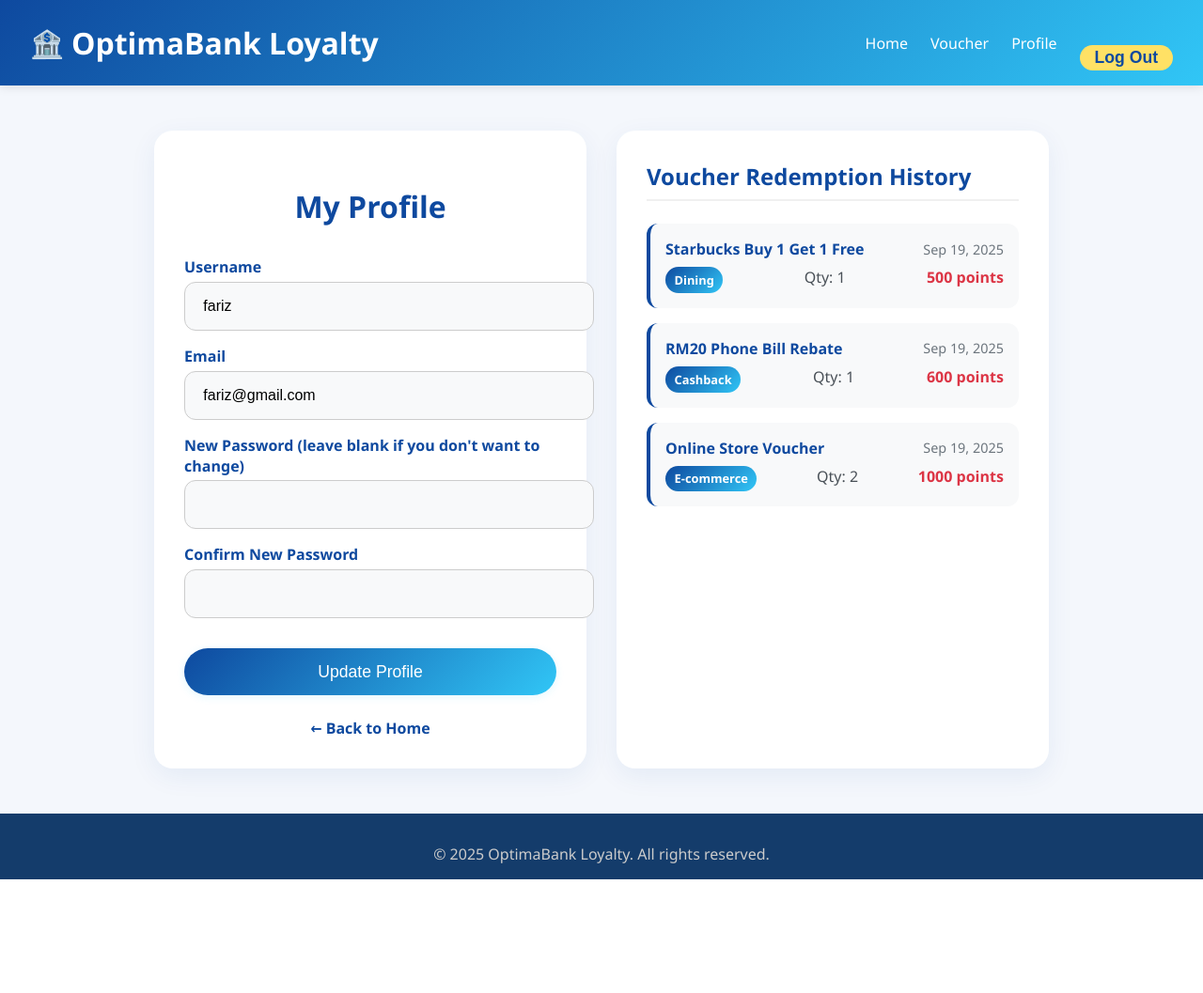
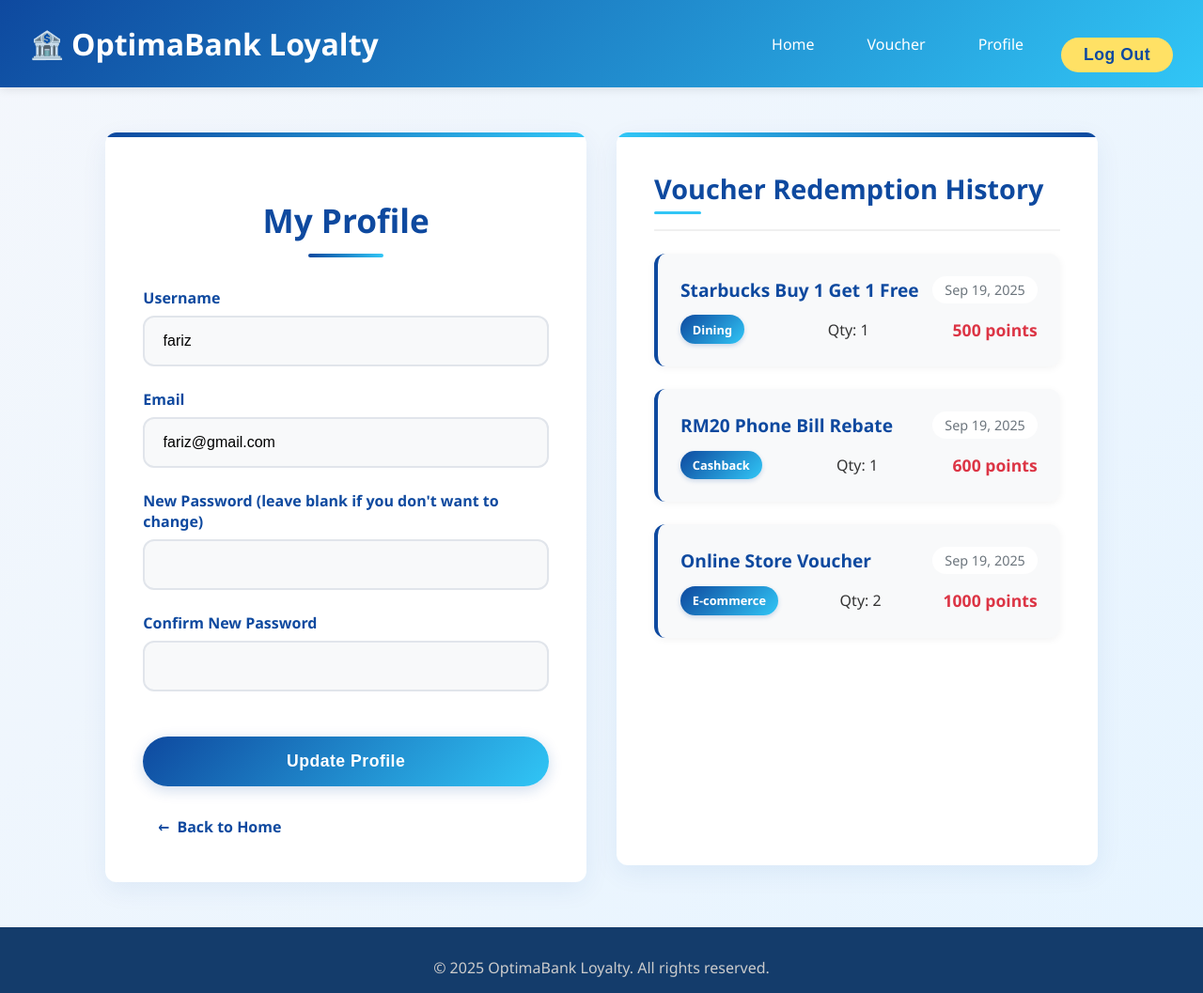
Before and after one commit to FarizRohizad/gift1bankvoucher, a PHP site: page /profile.php in a window 1280 px wide. Shown: the whole page at 94% size. Before the commit the page ends 936 px from the top, so only its background shows below. Run offline with PHP 8.4, Linux system fonts and the light colour scheme; a user stored in the database is signed in; data comes from the database, SQL or seed files in the repository; some libraries are stand-ins or nearby versions.

Commit message:
Update profile.php

```diff
--- a/profile.php
+++ b/profile.php
@@ -91,25 +91,44 @@ $redemption_history = $history_result->fetch_all(MYSQLI_ASSOC);
     <script src="https://ajax.googleapis.com/ajax/libs/jquery/3.7.1/jquery.min.js"></script>
     <script src="toastr.min.js"></script>
     <style>
+    :root {
+        --primary-blue: #0e499f;
+        --secondary-blue: #31c6f6;
+        --light-blue: #e6f4ff;
+        --dark-blue: #143c6b;
+        --accent-yellow: #ffe165;
+        --text-dark: #333;
+        --text-light: #6c757d;
+        --white: #ffffff;
+        --light-gray: #f8f9fa;
+        --border-radius: 12px;
+        --box-shadow: 0 8px 28px rgba(14,73,159,0.07);
+        --transition: all 0.3s ease;
+    }
+
     body {
         font-family: 'Segoe UI', Tahoma, Geneva, Verdana, sans-serif;
-        background: #f4f7fc;
+        background: linear-gradient(135deg, #f4f7fc 0%, #e6f4ff 100%);
         margin: 0;
         padding: 0;
         min-height: 100vh;
         display: flex;
         flex-direction: column;
+        color: var(--text-dark);
     }
 
     /* ===== HEADER ===== */
     .header {
-        background: linear-gradient(135deg, #0e499f, #31c6f6);
-        color: white;
+        background: linear-gradient(135deg, var(--primary-blue), var(--secondary-blue));
+        color: var(--white);
         padding: 1rem 2rem;
         display: flex;
         justify-content: space-between;
         align-items: center;
         box-shadow: 0 2px 10px rgba(0,0,0,0.1);
+        position: sticky;
+        top: 0;
+        z-index: 100;
     }
 
     .logo {
@@ -129,33 +148,35 @@ $redemption_history = $history_result->fetch_all(MYSQLI_ASSOC);
         gap: 1.5rem;
     }
     .nav-links a {
-        color: #fff;
+        color: var(--white);
         text-decoration: none;
         font-weight: 500;
-        transition: color 0.3s;
+        transition: var(--transition);
+        padding: 0.5rem 1rem;
+        border-radius: 50px;
     }
     .nav-links a:hover {
-        color: #ffe165;
+        color: var(--accent-yellow);
+        background: rgba(255, 255, 255, 0.1);
     }
 
     /* ===== LOGOUT BUTTON ===== */
     header .logout-btn {
-    background: #ffe165 !important;
-    color: #0e499f !important;
+        background: var(--accent-yellow) !important;
+        color: var(--primary-blue) !important;
         border: none !important;
-    padding: 0.2rem 1rem !important;
+        padding: 0.5rem 1.5rem !important;
         border-radius: 50px !important;
         font-weight: 600 !important;
         cursor: pointer !important;
-    transition: all 0.3s !important;
+        transition: var(--transition) !important;
         box-shadow: none !important;
     }
     header .logout-btn:hover {
         background: #ffd633 !important;
-    color: #0e499f !important;
         transform: scale(1.05);
+        box-shadow: 0 4px 12px rgba(255, 225, 101, 0.3);
     }
-
 
     /* ===== MAIN CONTENT ===== */
     .main-container {
@@ -170,116 +191,182 @@ header .logout-btn:hover {
     /* ===== PROFILE SECTION ===== */
     .profile-section {
         flex: 1;
-        background: white;
-        padding: 2rem;
-        border-radius: 20px;
-        box-shadow: 0 8px 28px rgba(14,73,159,0.07);
+        background: var(--white);
+        padding: 2.5rem;
+        border-radius: var(--border-radius);
+        box-shadow: var(--box-shadow);
+        position: relative;
+        overflow: hidden;
+    }
+
+    .profile-section::before {
+        content: '';
+        position: absolute;
+        top: 0;
+        left: 0;
+        width: 100%;
+        height: 5px;
+        background: linear-gradient(90deg, var(--primary-blue), var(--secondary-blue));
     }
 
     /* ===== HISTORY SECTION ===== */
     .history-section {
         flex: 1;
-        background: white;
-        padding: 2rem;
-        border-radius: 20px;
-        box-shadow: 0 8px 28px rgba(14,73,159,0.07);
+        background: var(--white);
+        padding: 2.5rem;
+        border-radius: var(--border-radius);
+        box-shadow: var(--box-shadow);
         max-height: 700px;
         overflow-y: auto;
+        position: relative;
+    }
+
+    .history-section::before {
+        content: '';
+        position: absolute;
+        top: 0;
+        left: 0;
+        width: 100%;
+        height: 5px;
+        background: linear-gradient(90deg, var(--secondary-blue), var(--primary-blue));
     }
 
     h2 {
-        color: #0e499f;
+        color: var(--primary-blue);
         text-align: center;
         margin-bottom: 2rem;
-        font-size: 2rem;
+        font-size: 2.2rem;
+        position: relative;
+        padding-bottom: 1rem;
+    }
+
+    h2::after {
+        content: '';
+        position: absolute;
+        bottom: 0;
+        left: 50%;
+        transform: translateX(-50%);
+        width: 80px;
+        height: 4px;
+        background: linear-gradient(90deg, var(--primary-blue), var(--secondary-blue));
+        border-radius: 2px;
     }
 
     /* ===== FORM ===== */
+    .form-group {
+        margin-bottom: 1.5rem;
+    }
+
     form label {
         display: block;
-        margin-top: 1rem;
+        margin-bottom: 0.5rem;
         font-weight: 600;
-        color: #0e499f;
+        color: var(--primary-blue);
+        font-size: 1rem;
     }
+
     form input[type="text"],
     form input[type="email"],
     form input[type="password"] {
         width: 100%;
         padding: 1rem 1.2rem;
-        margin-top: 0.3rem;
-        border: 1px solid #ccc;
-        border-radius: 12px;
+        border: 2px solid #e1e5eb;
+        border-radius: var(--border-radius);
         font-size: 1rem;
-        background: #f8f9fa;
-        transition: all 0.3s;
+        background: var(--light-gray);
+        transition: var(--transition);
+        box-sizing: border-box;
     }
+
     form input[type="text"]:focus,
     form input[type="email"]:focus,
     form input[type="password"]:focus {
         outline: none;
-        border-color: #31c6f6;
-        background: white;
+        border-color: var(--secondary-blue);
+        background: var(--white);
         box-shadow: 0 0 0 3px rgba(49,198,246,0.1);
     }
 
     /* ===== SUBMIT BUTTON ===== */
     button[type="submit"] {
-        margin-top: 2rem;
+        margin-top: 1.5rem;
         width: 100%;
-        background: linear-gradient(135deg, #0e499f, #31c6f6);
-        color: white;
+        background: linear-gradient(135deg, var(--primary-blue), var(--secondary-blue));
+        color: var(--white);
         border: none;
-        padding: 0.9rem;
+        padding: 1rem;
         font-size: 1.1rem;
         border-radius: 50px;
         cursor: pointer;
-        transition: all 0.3s;
-        box-shadow: 0 2px 8px rgba(49,198,246,0.13);
+        transition: var(--transition);
+        box-shadow: 0 4px 15px rgba(14,73,159,0.2);
+        font-weight: 600;
+        letter-spacing: 0.5px;
     }
+
     button[type="submit"]:hover {
-        background: #31c6f6;
-        color: #0e499f;
-        box-shadow: 0 6px 18px rgba(14,73,159,0.13);
+        background: linear-gradient(135deg, var(--secondary-blue), var(--primary-blue));
+        box-shadow: 0 6px 20px rgba(14,73,159,0.3);
+        transform: translateY(-2px);
     }
 
     /* ===== MESSAGE BOX ===== */
     .message {
         margin-top: 1rem;
-        padding: 0.8rem;
-        border-radius: 8px;
+        padding: 1rem;
+        border-radius: var(--border-radius);
         text-align: center;
         font-weight: 600;
+        border-left: 4px solid;
     }
+
     .error {
         background: #f8d7da;
         color: #842029;
+        border-left-color: #dc3545;
     }
+
     .success {
         background: #d1e7dd;
         color: #0f5132;
+        border-left-color: #198754;
     }
 
     /* ===== BACK LINK ===== */
     .back-link {
-        display: block;
+        display: inline-flex;
+        align-items: center;
         margin-top: 1.5rem;
-        text-align: center;
-        color: #0e499f;
+        color: var(--primary-blue);
         text-decoration: none;
         font-weight: 600;
+        transition: var(--transition);
+        padding: 0.5rem 1rem;
+        border-radius: 50px;
     }
+
     .back-link:hover {
-        text-decoration: underline;
+        color: var(--secondary-blue);
+        background: var(--light-blue);
+        text-decoration: none;
+        transform: translateX(-5px);
+    }
+
+    .back-link::before {
+        content: '←';
+        margin-right: 8px;
+        transition: var(--transition);
     }
 
     /* ===== FOOTER ===== */
     footer.footer {
-        background: #143c6b;
-        color: white;
+        background: var(--dark-blue);
+        color: var(--white);
         padding: 2rem 1rem 1rem;
         text-align: center;
         margin-top: auto;
     }
+
     footer.footer p {
         margin: 0;
         color: #ccc;
@@ -291,92 +378,117 @@ header .logout-btn:hover {
         justify-content: space-between;
         align-items: center;
         margin-bottom: 1.5rem;
-        padding-bottom: 0.5rem;
+        padding-bottom: 1rem;
         border-bottom: 2px solid #f0f0f0;
     }
 
     .history-header h3 {
-        color: #0e499f;
+        color: var(--primary-blue);
         margin: 0;
-        font-size: 1.5rem;
+        font-size: 1.8rem;
+        position: relative;
+        padding-bottom: 0.5rem;
     }
 
-    .history-table {
-        width: 100%;
-        border-collapse: collapse;
-        margin-top: 1rem;
-    }
-
-    .history-table th,
-    .history-table td {
-        padding: 0.8rem;
-        text-align: left;
-        border-bottom: 1px solid #eaeaea;
-    }
-
-    .history-table th {
-        background-color: #f4f7fc;
-        color: #0e499f;
-        font-weight: 600;
-        position: sticky;
-        top: 0;
-    }
-
-    .history-table tr:hover {
-        background-color: #f8f9fa;
-    }
-
-    .no-history {
-        text-align: center;
-        padding: 2rem;
-        color: #6c757d;
-        font-style: italic;
-    }
-
-    .category-badge {
-        display: inline-block;
-        padding: 0.3rem 0.6rem;
-        border-radius: 50px;
-        font-size: 0.8rem;
-        font-weight: 600;
-        background: linear-gradient(135deg, #0e499f, #31c6f6);
-        color: white;
-    }
-
-    .cost-cell {
-        color: #dc3545;
-        font-weight: 600;
+    .history-header h3::after {
+        content: '';
+        position: absolute;
+        bottom: 0;
+        left: 0;
+        width: 50px;
+        height: 3px;
+        background: var(--secondary-blue);
+        border-radius: 2px;
     }
 
     .history-item {
-        margin-bottom: 1rem;
-        padding: 1rem;
-        border-radius: 12px;
-        background: #f8f9fa;
-        border-left: 4px solid #0e499f;
+        margin-bottom: 1.5rem;
+        padding: 1.5rem;
+        border-radius: var(--border-radius);
+        background: var(--light-gray);
+        border-left: 4px solid var(--primary-blue);
+        transition: var(--transition);
+        box-shadow: 0 2px 8px rgba(0,0,0,0.05);
+    }
+
+    .history-item:hover {
+        transform: translateY(-3px);
+        box-shadow: 0 5px 15px rgba(0,0,0,0.08);
     }
 
     .history-item-header {
         display: flex;
         justify-content: space-between;
         align-items: center;
-        margin-bottom: 0.5rem;
+        margin-bottom: 0.8rem;
     }
 
     .history-item-name {
         font-weight: 600;
-        color: #0e499f;
+        color: var(--primary-blue);
+        font-size: 1.2rem;
     }
 
     .history-item-date {
-        color: #6c757d;
+        color: var(--text-light);
         font-size: 0.9rem;
+        background: var(--white);
+        padding: 0.3rem 0.8rem;
+        border-radius: 50px;
+        font-weight: 500;
     }
 
     .history-item-details {
         display: flex;
         justify-content: space-between;
-        color: #495057;
+        color: var(--text-dark);
+        align-items: center;
+    }
+
+    .category-badge {
+        display: inline-block;
+        padding: 0.4rem 0.8rem;
+        border-radius: 50px;
+        font-size: 0.8rem;
+        font-weight: 600;
+        background: linear-gradient(135deg, var(--primary-blue), var(--secondary-blue));
+        color: var(--white);
+        box-shadow: 0 2px 5px rgba(14,73,159,0.2);
+    }
+
+    .cost-cell {
+        color: #dc3545;
+        font-weight: 600;
+        font-size: 1.1rem;
+    }
+
+    .no-history {
+        text-align: center;
+        padding: 3rem 2rem;
+        color: var(--text-light);
+        font-style: italic;
+    }
+
+    .no-history p {
+        margin-bottom: 1rem;
+        font-size: 1.1rem;
+    }
+
+    .no-history a {
+        color: var(--primary-blue);
+        text-decoration: none;
+        font-weight: 600;
+        transition: var(--transition);
+        display: inline-block;
+        padding: 0.5rem 1rem;
+        border-radius: 50px;
+        background: var(--light-blue);
+    }
+
+    .no-history a:hover {
+        color: var(--secondary-blue);
+        background: var(--white);
+        box-shadow: 0 2px 8px rgba(14,73,159,0.1);
     }
 
     /* ===== RESPONSIVE ===== */
@@ -445,29 +589,37 @@ header .logout-btn:hover {
         <section class="profile-section">
             <h2>My Profile</h2>
 
-            <?php if ($error): ?>
+            <?php if (isset($error) && $error): ?>
                 <div class="message error"><?php echo htmlspecialchars($error); ?></div>
-            <?php elseif ($message): ?>
+            <?php elseif (isset($message) && $message): ?>
                 <div class="message success"><?php echo htmlspecialchars($message); ?></div>
             <?php endif; ?>
 
             <form method="POST" action="">
+                <div class="form-group">
                     <label for="name">Username</label>
-                <input type="text" id="name" name="name" required value="<?php echo htmlspecialchars($user['User_Name']); ?>">
+                    <input type="text" id="name" name="name" required value="<?php echo isset($user['User_Name']) ? htmlspecialchars($user['User_Name']) : ''; ?>">
+                </div>
 
+                <div class="form-group">
                     <label for="email">Email</label>
-                <input type="email" id="email" name="email" required value="<?php echo htmlspecialchars($user['User_Email']); ?>">
+                    <input type="email" id="email" name="email" required value="<?php echo isset($user['User_Email']) ? htmlspecialchars($user['User_Email']) : ''; ?>">
+                </div>
 
+                <div class="form-group">
                     <label for="new_password">New Password (leave blank if you don't want to change)</label>
                     <input type="password" id="new_password" name="new_password">
+                </div>
 
+                <div class="form-group">
                     <label for="confirm_password">Confirm New Password</label>
                     <input type="password" id="confirm_password" name="confirm_password">
+                </div>
 
                 <button type="submit">Update Profile</button>
             </form>
 
-            <a href="home.php" class="back-link">&larr; Back to Home</a>
+            <a href="home.php" class="back-link">Back to Home</a>
         </section>
 
         <!-- Voucher Redemption History Section -->
```
Also changed, not shown: other parts of profile.php (+35 -3 lines). Lines whose indentation alone changed are shown as unchanged.
